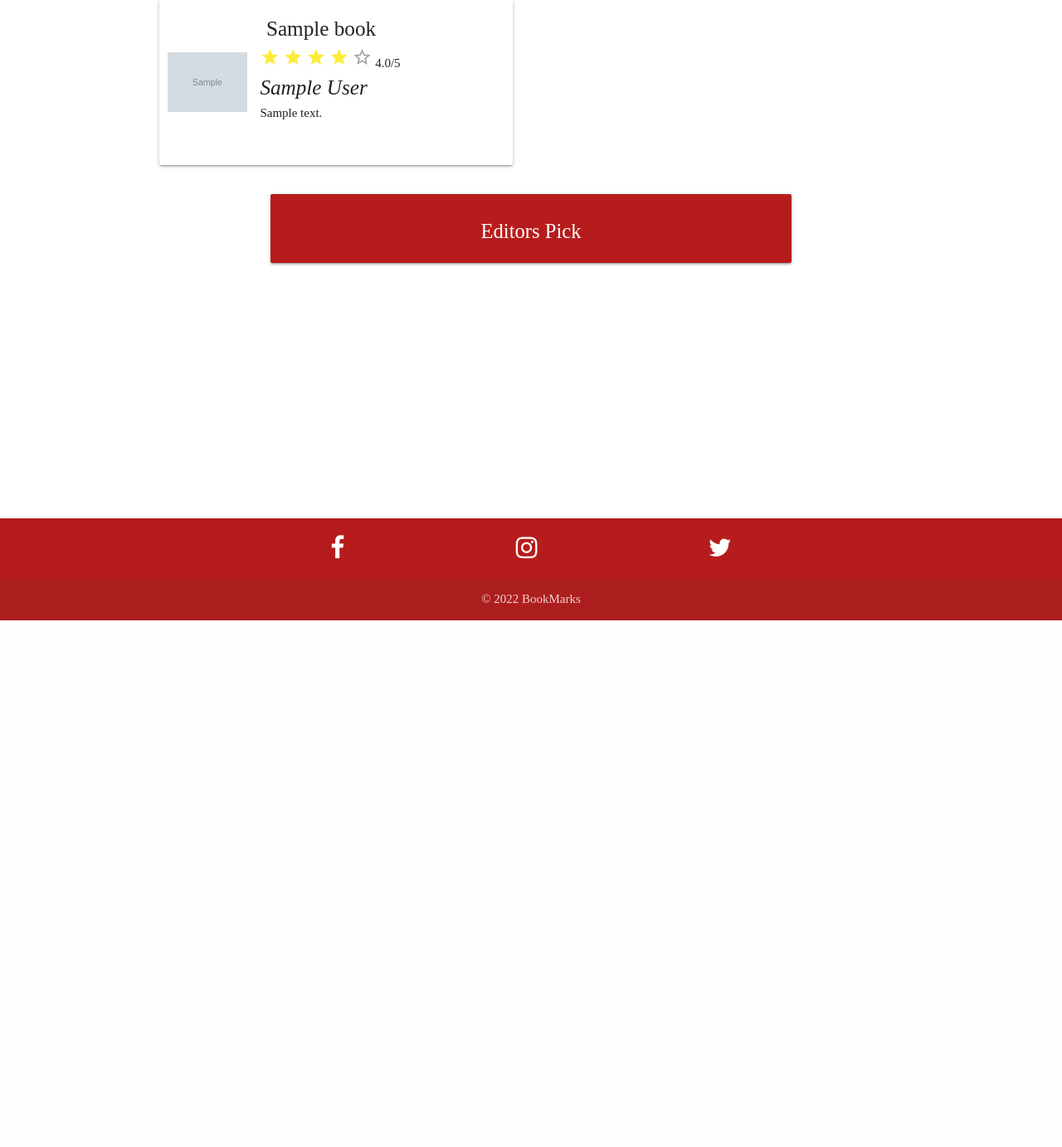
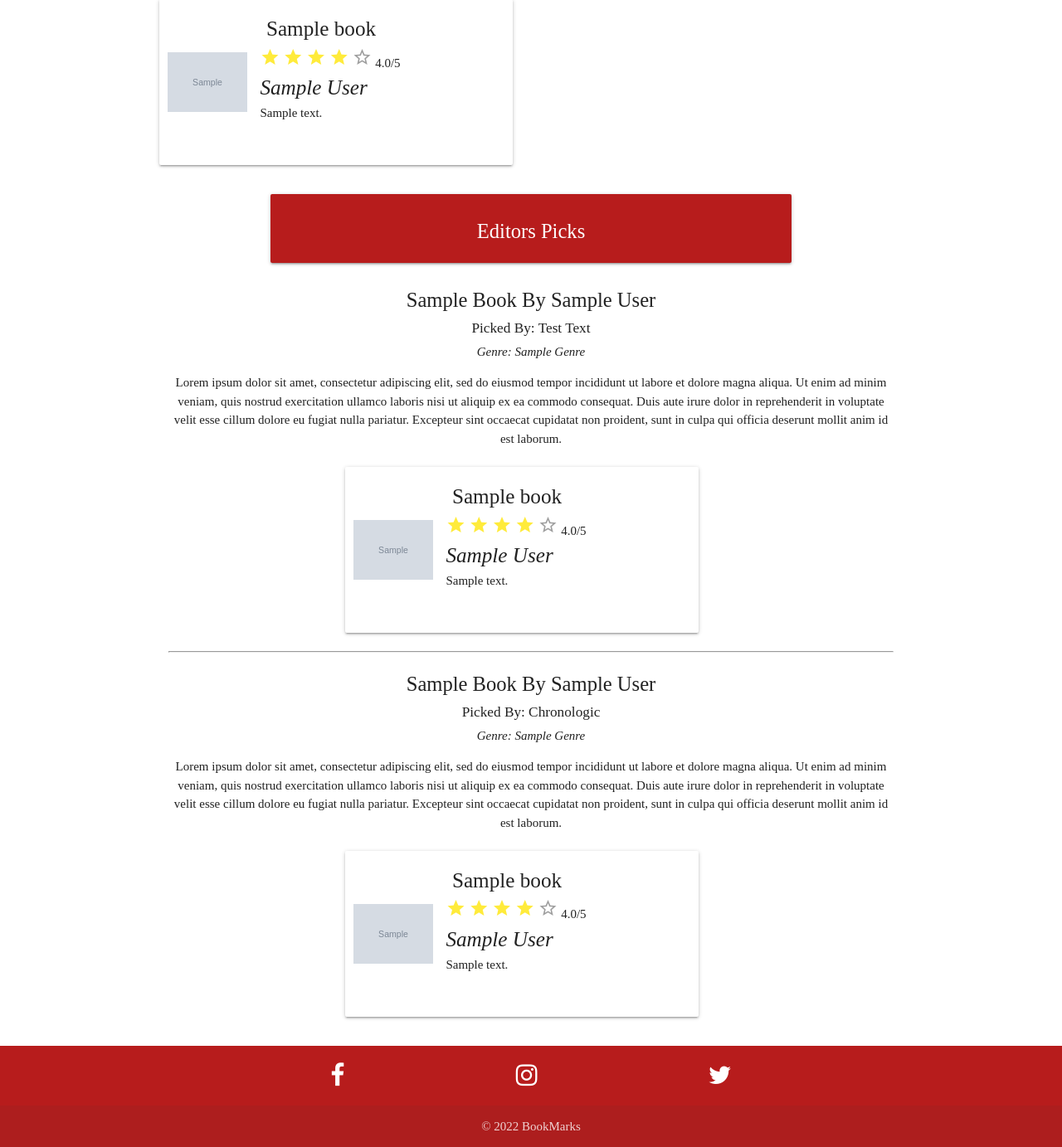
Before and after one commit to ChronoLogic12/bookmarks, a Flask app: page / in a window 1280 px wide. Shown: the part 191-1574 px from the top of the page at 83% size. Before the commit the page ends 939 px from the top, so only its background shows below. Run offline with Flask 2, Linux system fonts and the light colour scheme; grey boxes marked "Sample" are stand-in pictures; a database or web service that is not in the repository returns one stand-in record (values such as "Sample title"); parts of the project's set-up code (start-up, migrations or seed data) failed here and were passed over; some libraries are stand-ins or nearby versions; some web fonts are replaced.

Commit message:
feat: add editors pick section to homepage

```diff
--- a/app.py
+++ b/app.py
@@ -121,9 +121,20 @@ def validate_image_url(image_url):
 @app.route("/home")
 def home():
     try:
+        # find and order all books by their average rating
         books = set_average_rating_for_all_books(list(mongo.db.books.find()))
         books.sort(key=lambda book: book["avg_rating"], reverse=True)
-        return render_template("home.html", books=books[:6])
+        editors_pick_one = {
+            "book": set_average_rating(mongo.db.books.find_one({ "_id": ObjectId("61cd82c913fe8666a4ed0241")})),
+            "picked_by": "test text",
+            "editors_comments": "Lorem ipsum dolor sit amet, consectetur adipiscing elit, sed do eiusmod tempor incididunt ut labore et dolore magna aliqua. Ut enim ad minim veniam, quis nostrud exercitation ullamco laboris nisi ut aliquip ex ea commodo consequat. Duis aute irure dolor in reprehenderit in voluptate velit esse cillum dolore eu fugiat nulla pariatur. Excepteur sint occaecat cupidatat non proident, sunt in culpa qui officia deserunt mollit anim id est laborum."
+        }
+        editors_pick_two = {
+            "book": set_average_rating(mongo.db.books.find_one({ "_id": ObjectId("61d88ec47936d37650e0f904")})),
+            "picked_by": "Chronologic",
+            "editors_comments": "Lorem ipsum dolor sit amet, consectetur adipiscing elit, sed do eiusmod tempor incididunt ut labore et dolore magna aliqua. Ut enim ad minim veniam, quis nostrud exercitation ullamco laboris nisi ut aliquip ex ea commodo consequat. Duis aute irure dolor in reprehenderit in voluptate velit esse cillum dolore eu fugiat nulla pariatur. Excepteur sint occaecat cupidatat non proident, sunt in culpa qui officia deserunt mollit anim id est laborum."
+        }
+        return render_template("home.html", books=books[:6], editors_pick_one=editors_pick_one, editors_pick_two=editors_pick_two)
     except:
         abort(500)
 
--- a/templates/home.html
+++ b/templates/home.html
@@ -1,6 +1,7 @@
 {% extends 'base.html' %}
 {% block content %}
 
+<section>
     <div class="container row s12 m8 l6 offset-l3 offset-m2 center-align card red darken-4">
         <div class="card-content white-text">
             <h5>Top Rated Books</h5>
@@ -48,10 +49,110 @@
     </div>
     {% endif %}
 
+</section>
+<section>
+
     <div class="container row s12 m8 l6 offset-l3 offset-m2 center-align card red darken-4">
         <div class="card-content white-text">
-        <h5>Editors Pick</h5>
+            <h5>Editors Picks</h5>
         </div>
     </div>
 
+    <!-- editors pick one -->
+    <article>
+        <div class="col s12">
+            <div class="center">
+                <h5 class="capitalize">{{ editors_pick_one.book.title }} by {{ editors_pick_one.book.author }}</h5>
+                <h6 class="capitalize">Picked by: {{ editors_pick_one.picked_by }}</h6>
+                <em class="capitalize">Genre: {{ editors_pick_one.book.genre }}</em>
+                <p>{{ editors_pick_one.editors_comments }}</p>
+            </div>
+        </div>
+
+        <a href="{{ url_for("get_book_by_id", book_id=editors_pick_one.book._id)}}">
+            <div class="col s12 l6 offset-l3">
+                <div class="card book-preview horizontal hoverable row">
+                    <div class="col s3 card-image valign-wrapper">
+                        <img src="{{ editors_pick_one.book.image_url }}" alt="{{ editors_pick_one.book.title }}">
+                    </div>
+                    <div class="card-stacked col s9">
+                        <div class="card-content">
+                            <h4 class="flow-text">{{ editors_pick_one.book.title }}</h4>
+                            <div>
+                                {% if editors_pick_one.book.avg_rating %}
+                                <!--add a number of filled stars equal to the raded value of the average rating-->
+                                {% for i in range(editors_pick_one.book.avg_rating|round|int) %}
+                                <span><i class="material-icons yellow-text">star</i></span>
+                                {% endfor %}
+                                <!--add a number of empty stars equal to make a total of 5-->
+                                {% for i in range(5 - editors_pick_one.book.avg_rating|round|int) %}
+                                <span><i class="material-icons grey-text">star_border</i></span>
+                                {% endfor %}
+                                <span>{{ editors_pick_one.book.avg_rating }}/5</span>
+                                <!--display if there are currently no ratings for this book-->
+                                {% else %}
+                                <span><i class="material-icons grey-text">star_border</i></span>
+                                <span>No current ratings</span>
+                                {% endif %}
+                            </div>
+                            <em class="flow-text">{{ editors_pick_one.book.author }}</em>
+                            <p class="truncate">{{ editors_pick_one.book.summary }}</p>
+                        </div>
+                    </div>
+                </div>
+            </div>
+        </a>
+    </article>
+
+    <div class="col s12">
+        <hr>
+    </div>
+
+    <!-- editors pick two -->
+    <article>
+        <div class="col s12">
+            <div class="center">
+                <h5 class="capitalize">{{ editors_pick_two.book.title }} by {{ editors_pick_two.book.author }}</h5>
+                <h6 class="capitalize">Picked by: {{ editors_pick_two.picked_by }}</h6>
+                <em class="capitalize">Genre: {{ editors_pick_two.book.genre }}</em>
+                <p>{{ editors_pick_two.editors_comments }}</p>
+            </div>
+        </div>
+
+        <a href="{{ url_for("get_book_by_id", book_id=editors_pick_two.book._id)}}">
+            <div class="col s12 l6 offset-l3">
+                <div class="card book-preview horizontal hoverable row">
+                    <div class="col s3 card-image valign-wrapper">
+                        <img src="{{ editors_pick_two.book.image_url }}" alt="{{ editors_pick_two.book.title }}">
+                    </div>
+                    <div class="card-stacked col s9">
+                        <div class="card-content">
+                            <h4 class="flow-text">{{ editors_pick_two.book.title }}</h4>
+                            <div>
+                                {% if editors_pick_two.book.avg_rating %}
+                                <!--add a number of filled stars equal to the raded value of the average rating-->
+                                {% for i in range(editors_pick_two.book.avg_rating|round|int) %}
+                                <span><i class="material-icons yellow-text">star</i></span>
+                                {% endfor %}
+                                <!--add a number of empty stars equal to make a total of 5-->
+                                {% for i in range(5 - editors_pick_two.book.avg_rating|round|int) %}
+                                <span><i class="material-icons grey-text">star_border</i></span>
+                                {% endfor %}
+                                <span>{{ editors_pick_two.book.avg_rating }}/5</span>
+                                <!--display if there are currently no ratings for this book-->
+                                {% else %}
+                                <span><i class="material-icons grey-text">star_border</i></span>
+                                <span>No current ratings</span>
+                                {% endif %}
+                            </div>
+                            <em class="flow-text">{{ editors_pick_two.book.author }}</em>
+                            <p class="truncate">{{ editors_pick_two.book.summary }}</p>
+                        </div>
+                    </div>
+                </div>
+            </div>
+        </a>
+    </article>
+</section>
+
 {% endblock content %}
```
Lines whose indentation alone changed are shown as unchanged.
